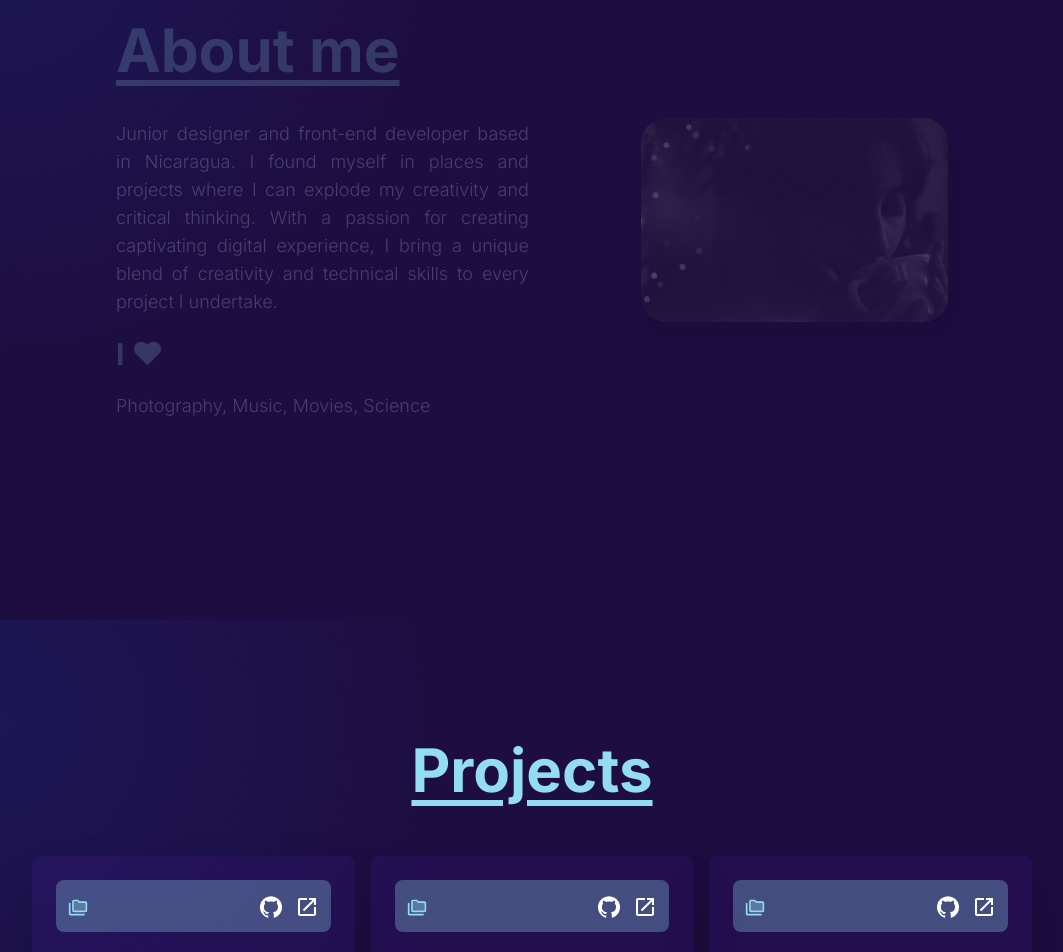
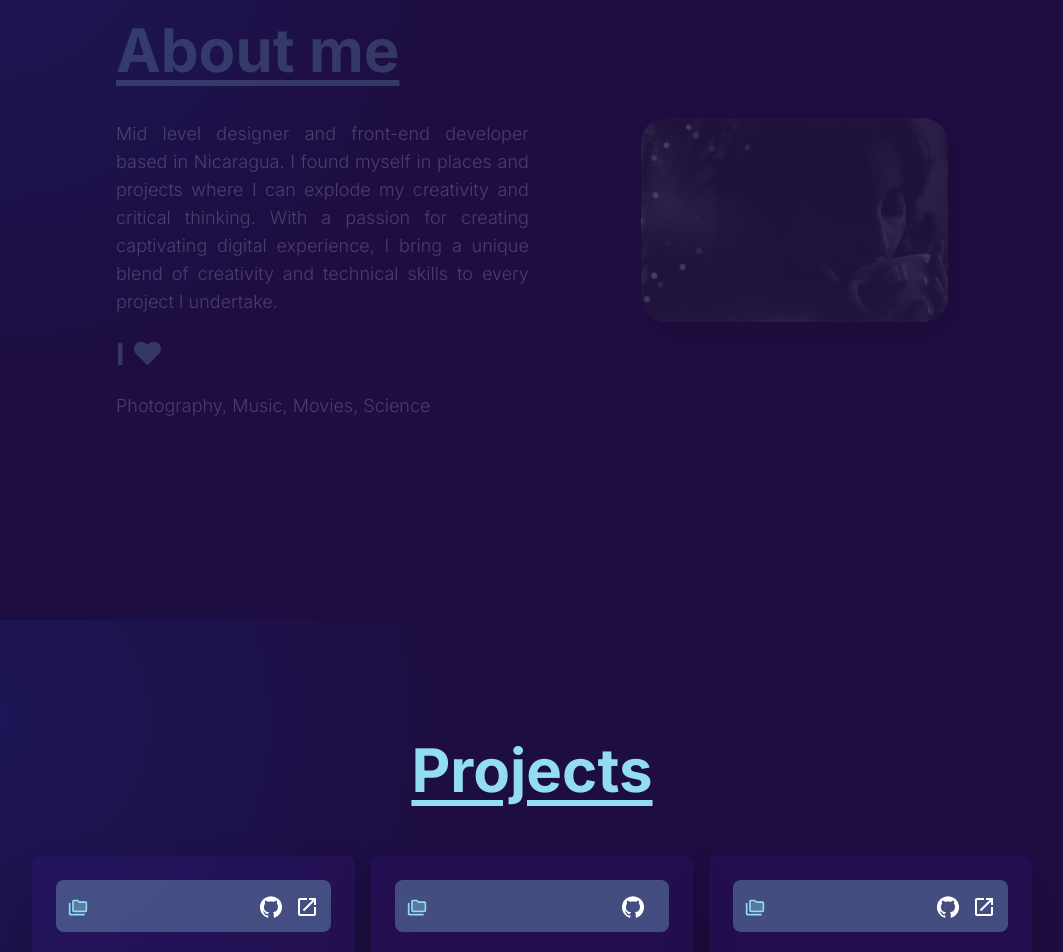
Before and after one commit to mgrobleto/marobleto-homepage, a Next.js app: page / in a window 1280 px wide. Shown: the part 980-1932 px from the top of the page, without its empty margins (108-1171 px from the left). Built offline with nearby package versions, Linux system fonts and the light colour scheme.

Commit message:
some changes in projects cards

```diff
--- a/src/components/project-card.tsx
+++ b/src/components/project-card.tsx
@@ -32,9 +32,12 @@ const ProjectCard: React.FC<ProjectContent> = ({githubLink, websiteLink, project
                         <div className="mx-3">
                             <SocialLink href={githubLink} color="#92DEEF" icon={ <GitHubIcon /> } ></SocialLink>
                         </div>
-                        <div className="group-hover:translate-y-[-6px] ease-in-out transition delay-100 duration-500">
-                            <SocialLink href={websiteLink} color="#92DEEF" icon={ <LaunchTwoToneIcon />}></SocialLink>
-                        </div>
+                        {websiteLink ? (
+                                <div className="group-hover:translate-y-[-6px] ease-in-out transition delay-100 duration-500">
+                                <SocialLink href={websiteLink} color="#92DEEF" icon={ <LaunchTwoToneIcon />}></SocialLink>
+                                </div>
+                            ) : null
+                        }
                     </div>
                 </div>
                 <div className="card-title">
--- a/src/pages/about.tsx
+++ b/src/pages/about.tsx
@@ -51,7 +51,7 @@ const About : React.FC = () => {
                                 <CustomTitle title="About me" color='#92DEEF' classname='underline underline-offset-8'/>
                                 <div className='about-introduction leading-tight'>
                                     <p className='text-xs font-light xl:text-lg'>
-                                        Junior designer and front-end developer based in Nicaragua. I found myself
+                                        Mid level designer and front-end developer based in Nicaragua. I found myself
                                         in places and projects where I can explode my creativity and critical thinking.
                                         With a passion for creating captivating digital experience, I bring a unique blend of creativity and technical skills to every project I undertake.
                                     </p>
--- a/src/pages/photography/index.tsx
+++ b/src/pages/photography/index.tsx
@@ -89,7 +89,7 @@ const MyPhotography : React.FC = () => {
                     {Object.keys(photographyProjects).map((key, index) => (
                         <FadeInSection
                             key={index}
-                            delay={`${index + 1}00mw`}
+                            delay={`${index + 1}00ms`}
                         >
                             <PhotoTitleCard
                                 title={photographyProjects[key].title}
```
